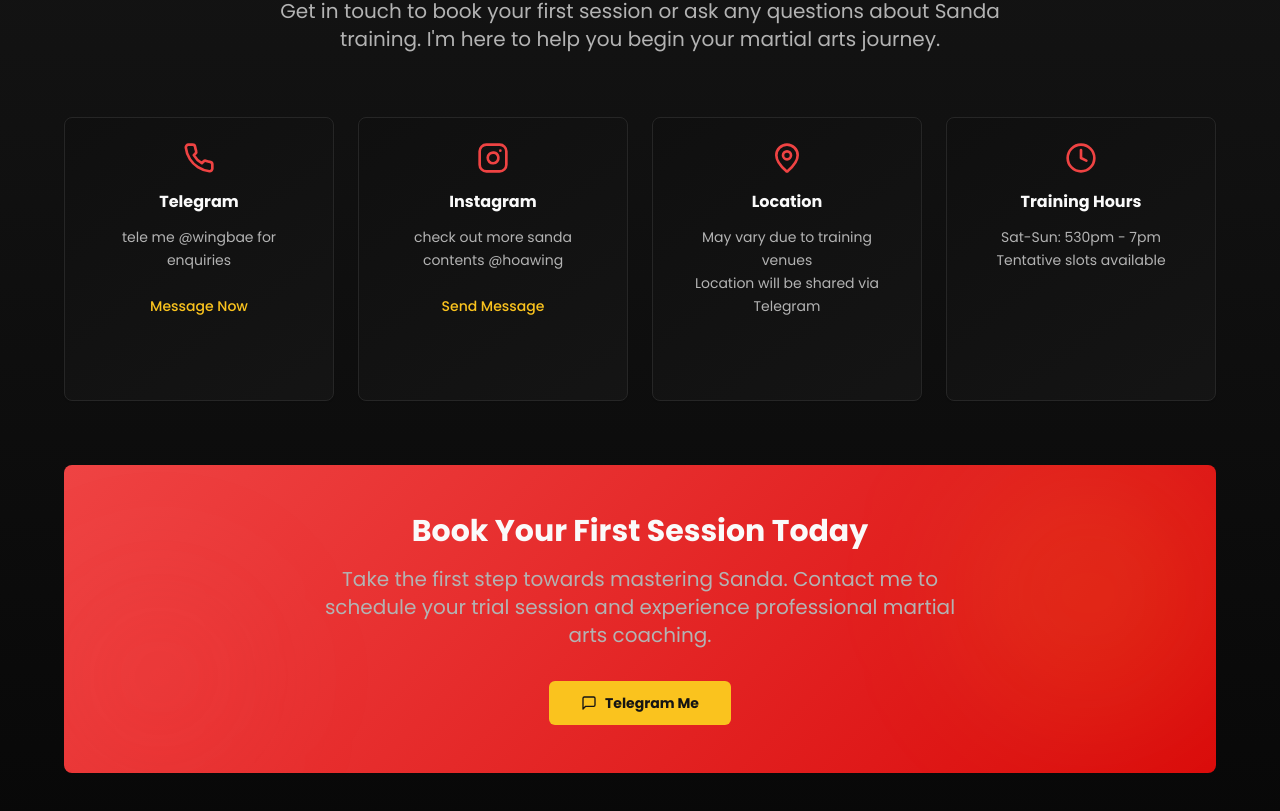
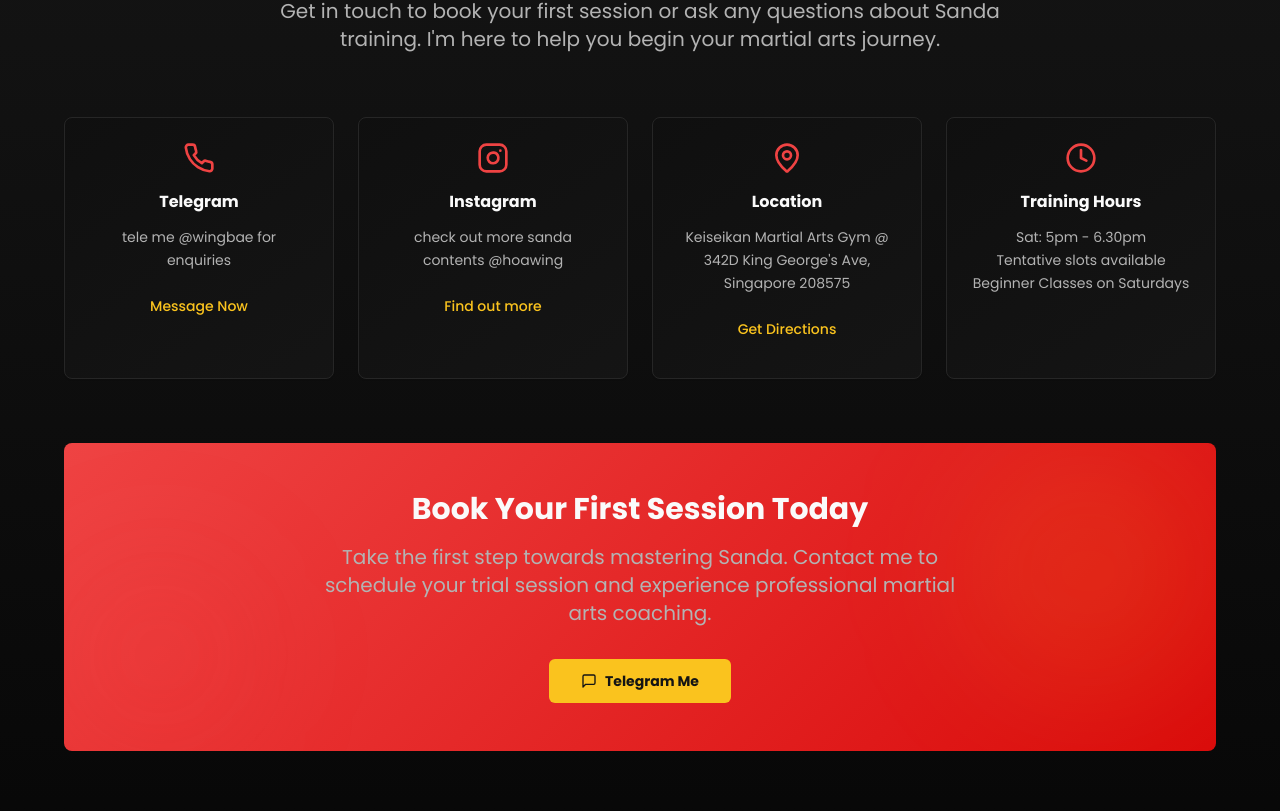
Before and after one commit to WingNTU/sanda_class, a React (Vite) app in the folder client/: page / in a window 1280 px wide. Shown: the part 4234-5045 px from the top of the page. Built offline with nearby package versions, Linux system fonts and the light colour scheme; the HTML template or start-up script is replaced by a standard one.

Commit message:
added location of gym

```diff
--- a/client/src/components/Contact.tsx
+++ b/client/src/components/Contact.tsx
@@ -14,18 +14,18 @@ const Contact = () => {
       icon: Instagram,
       title: "Instagram",
       details: "check out more sanda contents @hoawing",
-      action: "Send Message"
+      action: "Find out more"
     },
     {
       icon: MapPin,
       title: "Location",
-      details: "May vary due to training venues \nLocation will be shared via Telegram",
-      // action: "Get Directions"
+      details: "Keiseikan Martial Arts Gym @ 342D King George's Ave, Singapore 208575",
+      action: "Get Directions"
     },
     {
       icon: Clock,
       title: "Training Hours",
-      details: "Sat-Sun: 530pm - 7pm \nTentative slots available",
+      details: "Sat: 5pm - 6.30pm \nTentative slots available\n Beginner Classes on Saturdays",
       // action: "View Schedule"
     }
   ];
@@ -63,8 +63,13 @@ const Contact = () => {
                       // Telegram contact
                       window.open('https://t.me/wingbae', '_blank');
                     } else if (index === 1) {
-                      // Email contact
+                      // Instagram contact
                       window.open('https://www.instagram.com/hoawing', '_blank');
+                    } else if (index === 2) {
+                      // Google Maps directions
+                      const address = 'Keiseikan Martial Arts Gym, 342D King George\'s Ave, Singapore 208575';
+                      const googleMapsUrl = `https://www.google.com/maps/search/?api=1&query=${encodeURIComponent(address)}`;
+                      window.open(googleMapsUrl, '_blank');
                     }
                   }}
                 >
```
